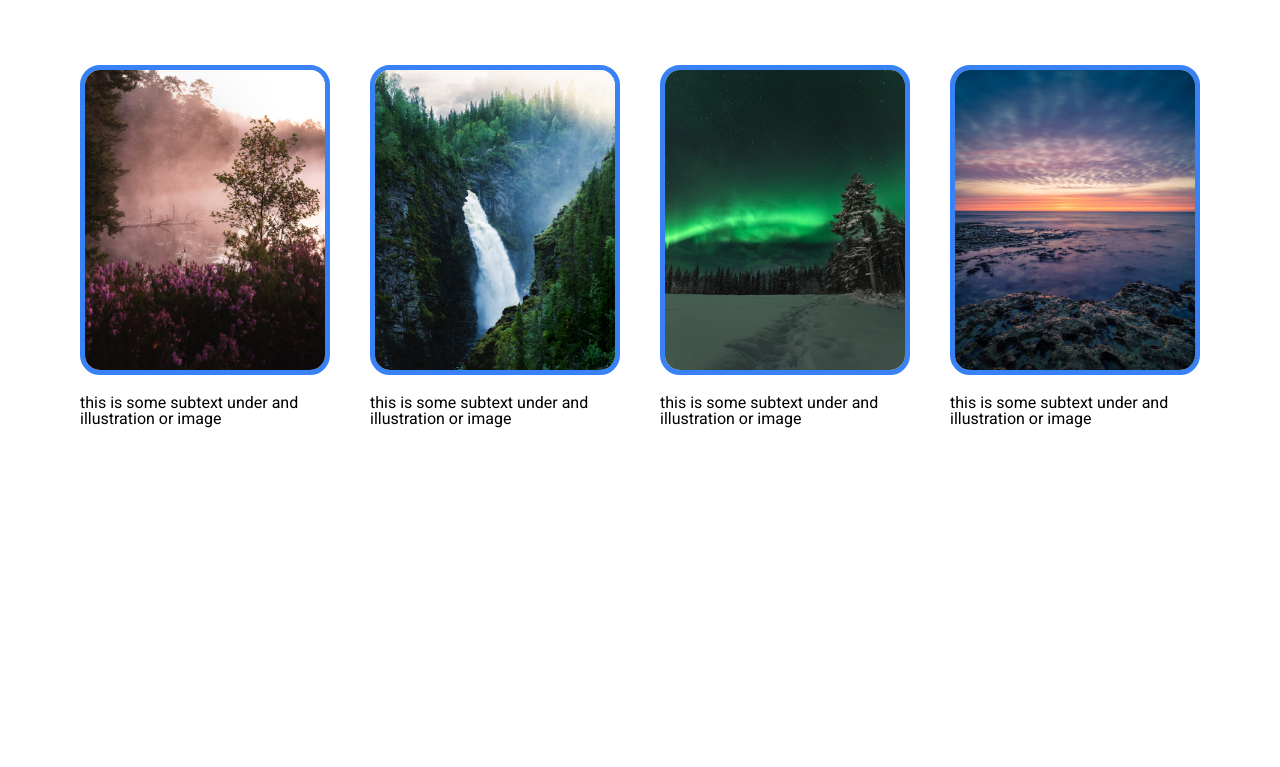
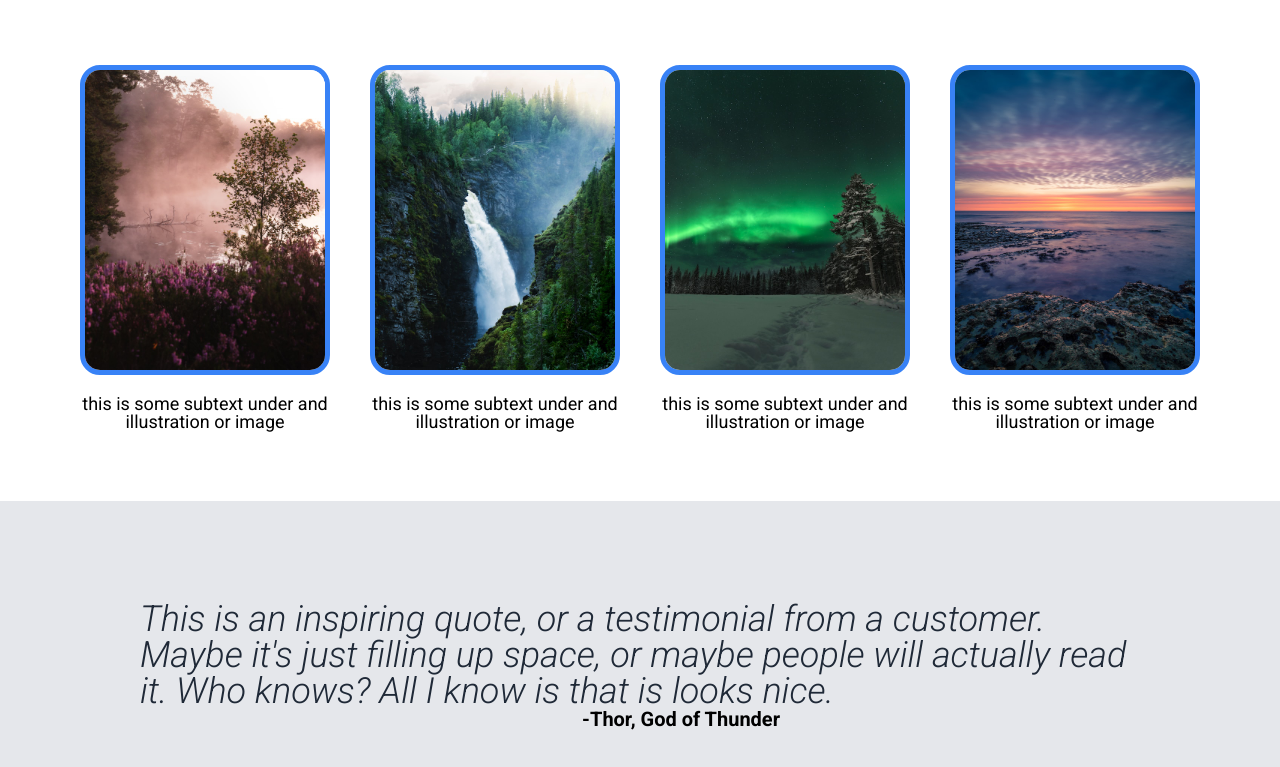
Before and after one commit to andrewWebDev1/landing-page, a plain HTML site: page index.html in a window 1280 px wide. Shown: the part 681-1448 px from the top of the page. Before the commit the page ends 1128 px from the top, so only its background shows below. Drawn offline with Linux system fonts and the light colour scheme.

Commit message:
create quote section

```diff
--- a/index.html
+++ b/index.html
@@ -64,6 +64,11 @@
         </div>
     </div>
 
-
+    <div class="quote-section">
+        <div class="quote">
+            <blockquote> This is an inspiring quote, or a testimonial from a customer. Maybe it's just filling up space, or maybe people will actually read it. Who knows? All I know is that is looks nice.</blockquote>
+        </div>
+        <div class="source">-Thor, God of Thunder</div>
+    </div>
 </body>
 </html>
--- a/styles.css
+++ b/styles.css
@@ -146,7 +146,9 @@ h1 {
     margin-top: 8px;
     margin-bottom: 8px;
 }
-
+.mid-section {
+    padding-bottom: 50px;
+}
 .mid-title {
     display: flex;
     justify-content: center;
@@ -166,6 +168,9 @@ h1 {
     flex-direction: column;
     max-width: 250px;
     padding: 20px;
+    text-align: center;
+    font-size: 18px;
+
 }
 
 .image-w-text img {
@@ -175,3 +180,29 @@ h1 {
     border: 5px solid #3882f6;
     border-radius: 20px;
 }
+.quote-section {
+    display: flex;
+    flex-direction: column;
+    align-items: center;
+    padding: 100px;
+    background-color: #e5e7eb;
+}
+.quote {
+    display: flex;
+    justify-content: center;
+    font-size: 36px;
+    font-style: italic;
+    color: #1f2937;
+    max-width: 1000px;
+
+}
+
+.source {
+   display: flex;
+   align-self: flex-end;
+   padding-right: 400px;
+   font-size: 20px;
+   font-weight: 700;
+
+
+}
```
